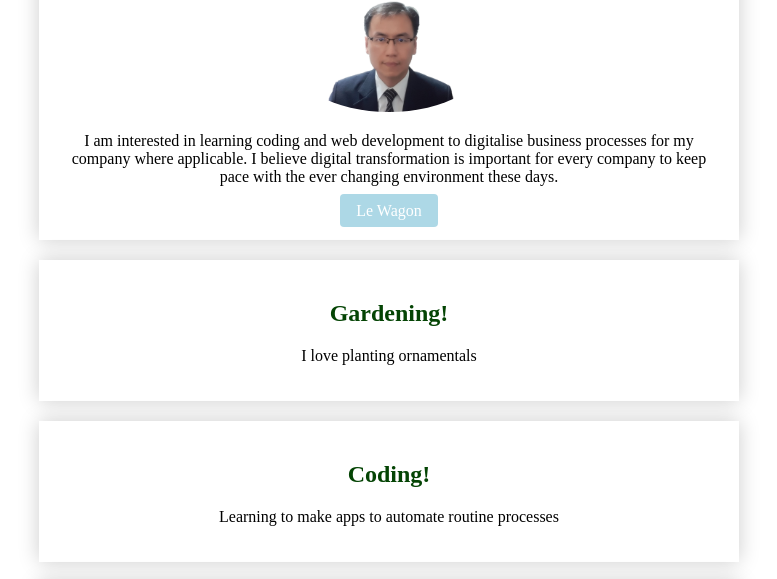
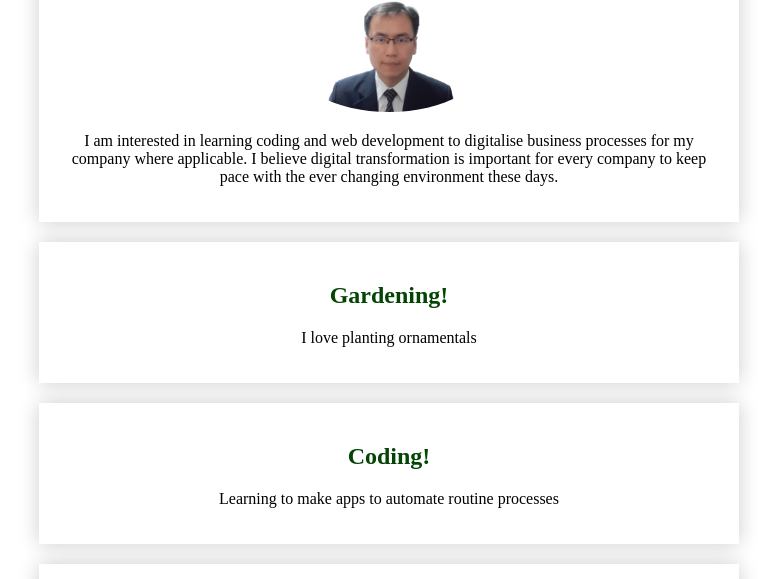
Before and after one commit to renraelreve/profile, a plain HTML site: page index.html in a window 1280 px wide. Shown: the part 123-702 px from the top of the page, without its empty margins (251-1028 px from the left). Drawn offline with Linux system fonts and the light colour scheme.

Commit message:
remove lewagon button

```diff
--- a/index.html
+++ b/index.html
@@ -18,7 +18,7 @@
         <h1>I am Teck Guan, nice to meet you! </h1>
         <img src="images/photo.jpg" alt="My proflle picture" class="image-circle">
         <p>I am interested in learning coding and web development to digitalise business processes for my company where applicable. I believe digital transformation is important for every company to keep pace with the ever changing environment these days. </p>
-        <a href="https://www.lewagon.com" class="btn-blue">Le Wagon</a>
+        <!-- <a href="https://www.lewagon.com" class="btn-blue">Le Wagon</a> -->
       </div>
 
       <div class="card-white">
```
